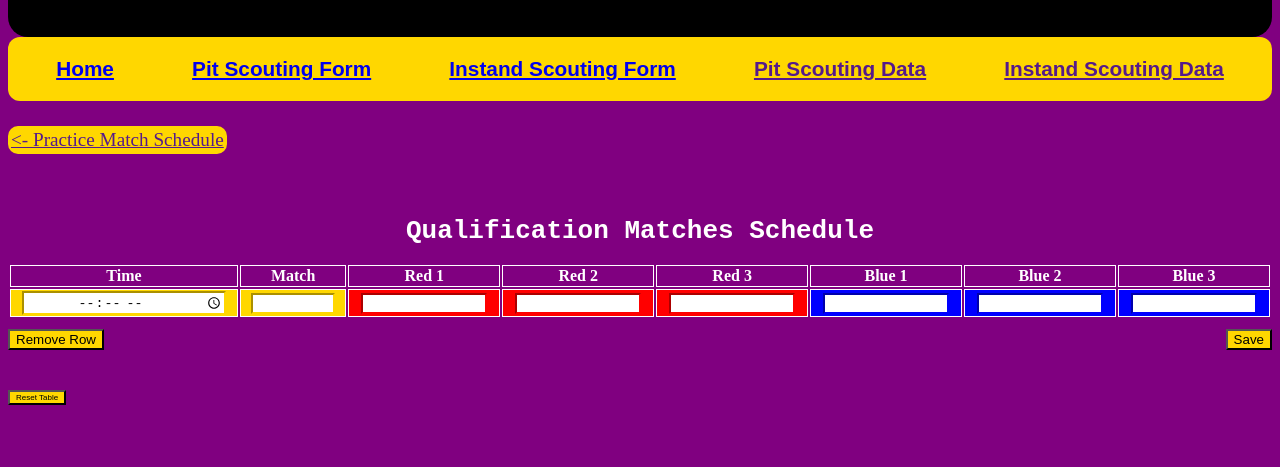
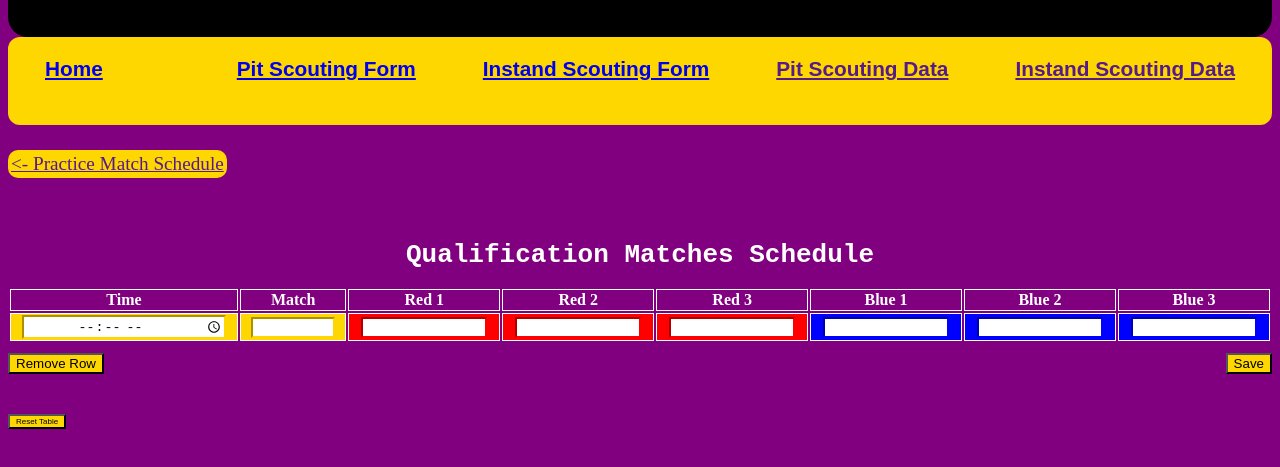
Before and after one commit to 2531RoboHawks/2531RoboHawks-FRC23-ScoutingPage-2531, a website with bundled scripts: page QualificationMatchesSchedule/index.html in a window 1280 px wide. Shown: the part 201-668 px from the top of the page. Built offline with nearby package versions, Linux system fonts and the light colour scheme; no server answers.

Commit message:
Update index.html

```diff
--- a/QualificationMatchesSchedule/index.html
+++ b/QualificationMatchesSchedule/index.html
@@ -15,7 +15,7 @@
      </header>
 
     <nav>
-        <a href="../index.html">Home</a>
+        <a href="../index.html">Home</a><br><br>
         <a href="../PitScoutingForm">Pit Scouting Form</a>
         <a href="../InstandScoutingForm">Instand Scouting Form</a>
         <a href="">Pit Scouting Data</a>
```
